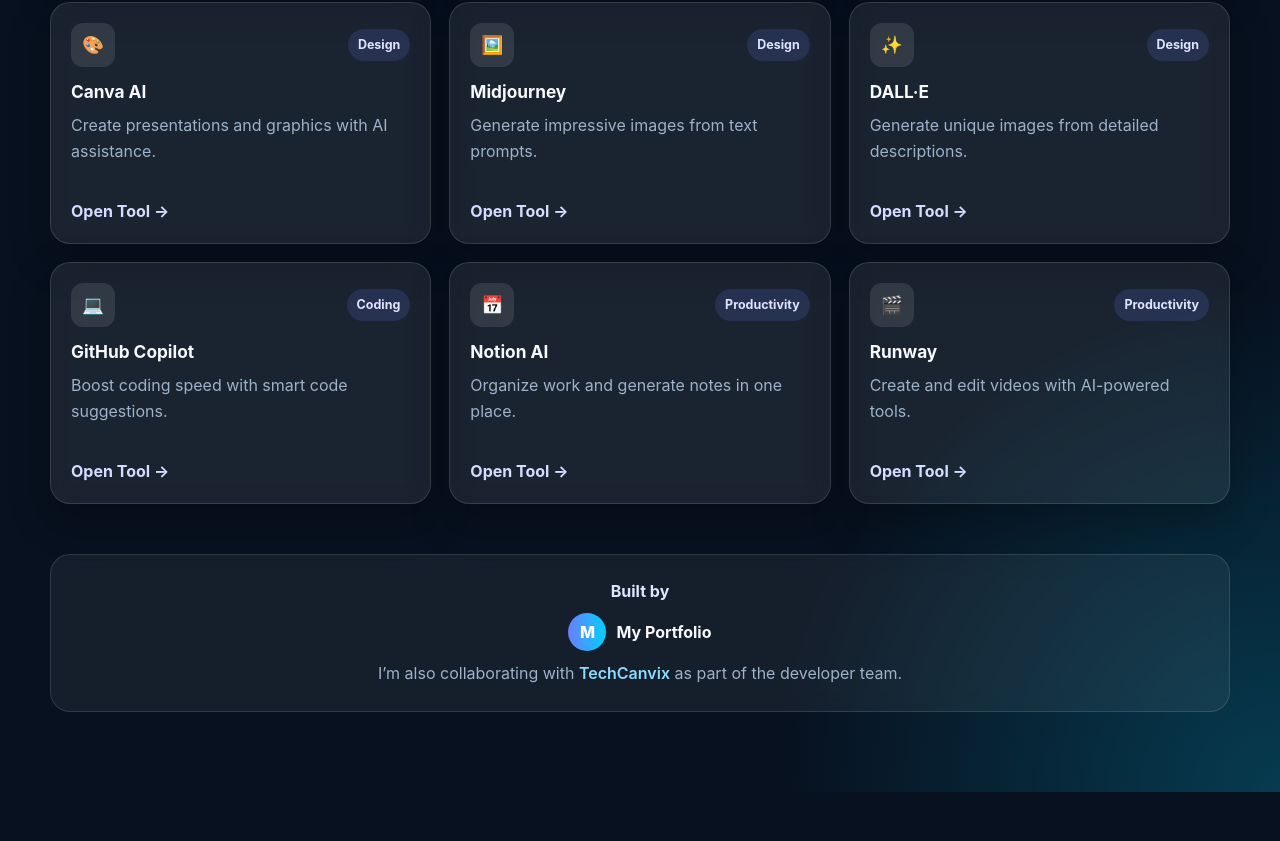
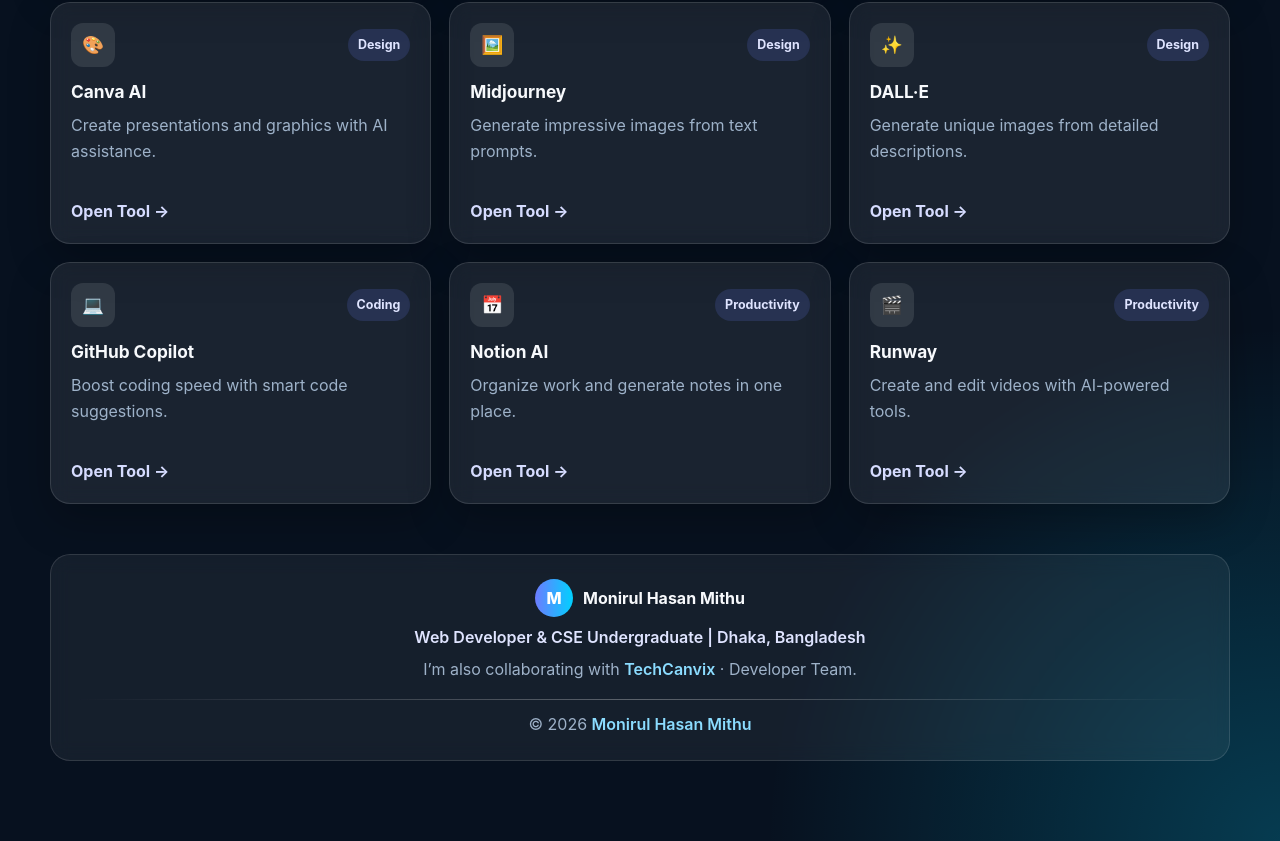
Before and after one commit to monirul-hasan06/tools, a React (Vite) app: page / in a window 1280 px wide. Shown: the part 876-1717 px from the top of the page. Before the commit the page ends 1668 px from the top, so only its background shows below. Built offline with nearby package versions, Linux system fonts and the light colour scheme.

Commit message:
Refresh footer profile section

```diff
--- a/src/App.jsx
+++ b/src/App.jsx
@@ -78,17 +78,23 @@
 
       <footer className="footer">
         <div className="footer-content">
-          <p className="footer-title">Built by</p>
+          <div className="footer-profile">
             <a className="portfolio-link" href="https://me-at-portfolio-web.vercel.app" target="_blank" rel="noreferrer">
               <span className="portfolio-logo" aria-hidden="true">M</span>
-            <span>My Portfolio</span>
+              <span>Monirul Hasan Mithu</span>
             </a>
+            <p className="footer-role">Web Developer &amp; CSE Undergraduate | Dhaka, Bangladesh</p>
             <p className="footer-note">
               I’m also collaborating with{' '}
               <a href="https://www.facebook.com/techcanvix" target="_blank" rel="noreferrer">
                 TechCanvix
               </a>{' '}
-            as part of the developer team.
+              · Developer Team.
+            </p>
+          </div>
+          <div className="footer-divider" />
+          <p className="footer-copyright">
+            © {new Date().getFullYear()} <a href="https://www.facebook.com/monirul.hasan06" target="_blank" rel="noreferrer">Monirul Hasan Mithu</a>
           </p>
         </div>
       </footer>
--- a/src/index.css
+++ b/src/index.css
@@ -227,10 +227,11 @@
   backdrop-filter: blur(10px);
 }
 
-.footer-title {
-  margin: 0 0 10px;
-  font-weight: 700;
-  color: #dfe4ff;
+.footer-profile {
+  display: flex;
+  flex-direction: column;
+  align-items: center;
+  gap: 8px;
 }
 
 .portfolio-link {
@@ -240,7 +241,6 @@
   color: #f7f9fc;
   text-decoration: none;
   font-weight: 700;
-  margin-bottom: 10px;
 }
 
 .portfolio-logo {
@@ -254,16 +254,35 @@
   font-weight: 800;
 }
 
+.footer-role {
+  margin: 0;
+  color: #dfe4ff;
+  font-weight: 600;
+}
+
 .footer-note {
   margin: 0;
   color: #9eb2c9;
   line-height: 1.6;
 }
 
-.footer-note a {
+.footer-note a,
+.footer-copyright a {
   color: #8bdcff;
   text-decoration: none;
   font-weight: 600;
+}
+
+.footer-divider {
+  height: 1px;
+  width: 100%;
+  margin: 16px 0 12px;
+  background: linear-gradient(90deg, transparent, rgba(255,255,255,0.3), transparent);
+}
+
+.footer-copyright {
+  margin: 0;
+  color: #9eb2c9;
 }
 
 @media (max-width: 900px) {
```
Lines whose indentation alone changed are shown as unchanged.
